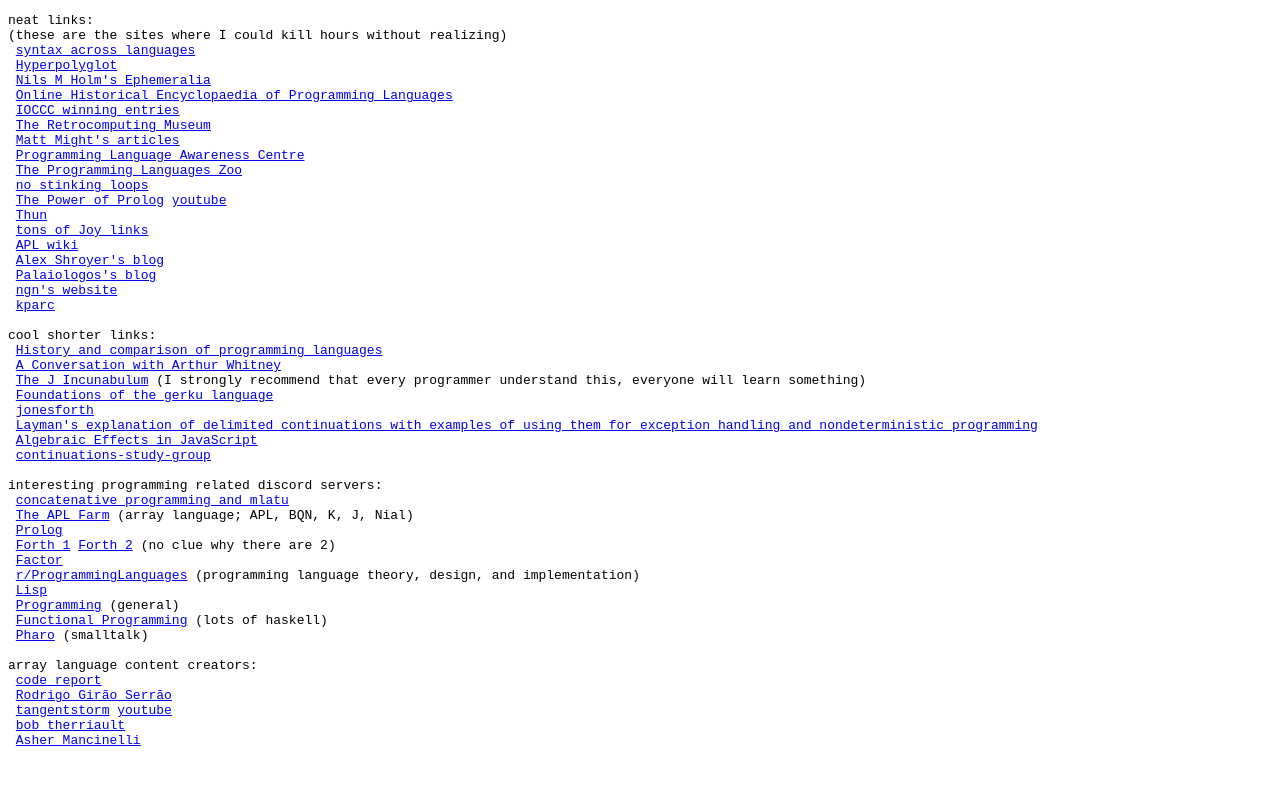
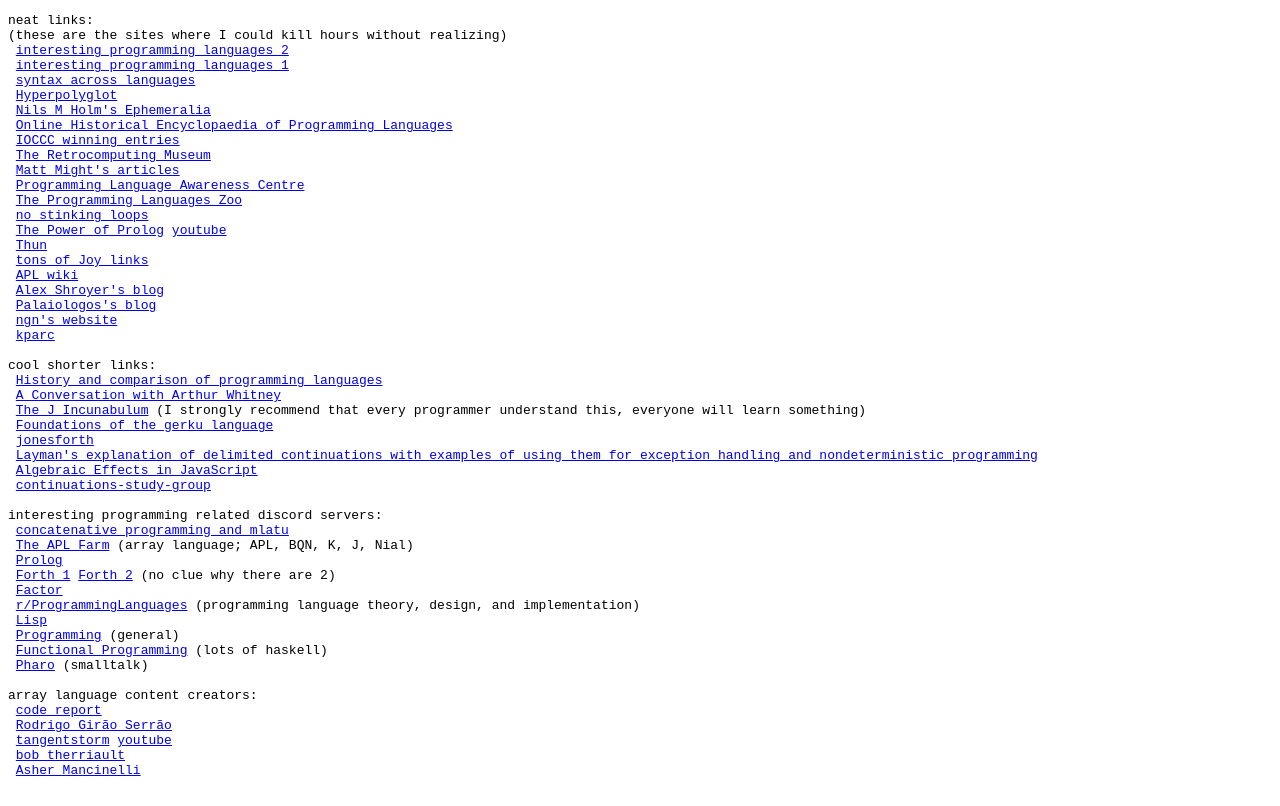
Before and after one commit to Garklein/garklein.github.io, a plain HTML site: page links.html in a window 1280 px wide. Drawn offline with Linux system fonts and the light colour scheme.

Commit message:
languages

```diff
--- a/links.html
+++ b/links.html
@@ -15,6 +15,8 @@
   <pre>
 neat links:
 (these are the sites where I could kill hours without realizing)
+ <a href='https://www.reddit.com/r/ProgrammingLanguages/comments/tsqamc/most_interesting_languages_to_learn_from/'>interesting programming languages 2</a>
+ <a href='http://lambda-the-ultimate.org/node/4186'>interesting programming languages 1</a>
  <a href='http://rigaux.org/language-study/syntax-across-languages/'>syntax across languages</a>
  <a href='https://hyperpolyglot.org/'>Hyperpolyglot</a>
  <a href='http://t3x.org/index.html'>Nils M Holm's Ephemeralia</a>
```
Also changed, not shown: 1 other file.
